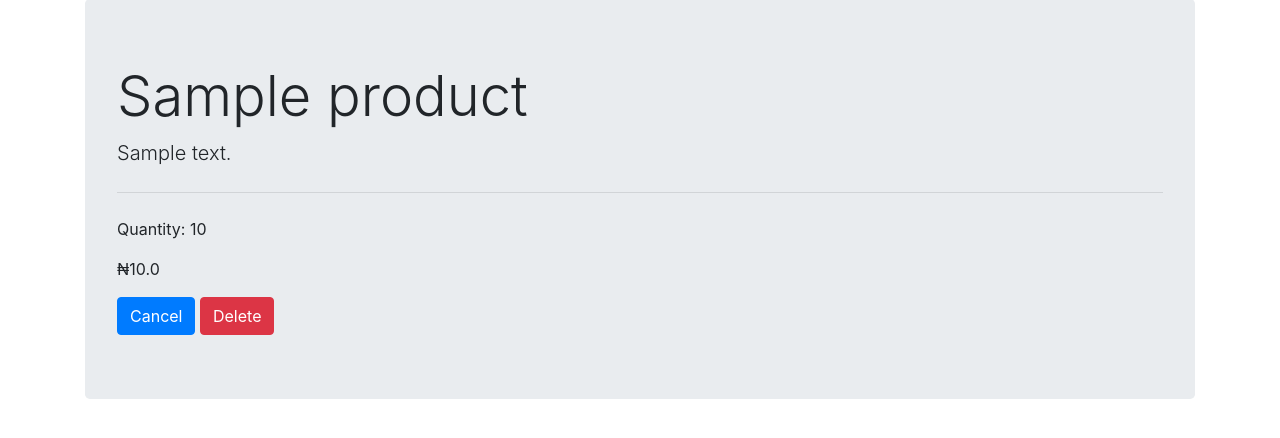
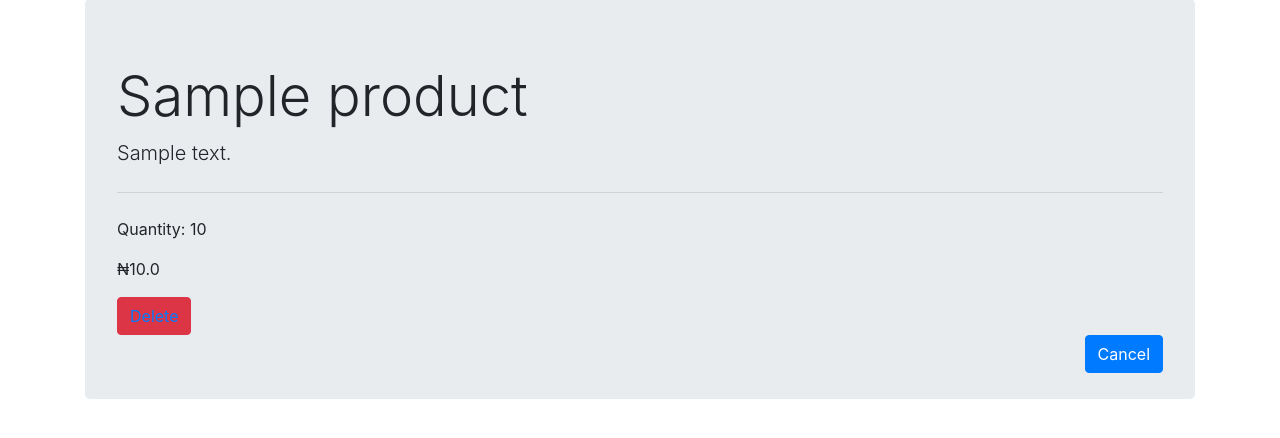
Before and after one commit to olaniyi900/try_django, a Django app: page /product/delete/1/ in a window 1280 px wide. Shown: the part 73-511 px from the top of the page. Run offline with Django 3.2, Linux system fonts and the light colour scheme; tables that the repository leaves empty hold one stand-in row (values such as "Sample post"); data that the repository does not hold is empty; some libraries are stand-ins or nearby versions.

Commit message:
delete product work patairly

```diff
--- a/blog/product/templates/product/product_delete.html
+++ b/blog/product/templates/product/product_delete.html
@@ -1,15 +1,17 @@
-{% extends 'base.html' %}
-{% block title_block %}
-delete product
-{% endblock  %}
-{% block content %}
+{% extends 'base.html' %} {% block title_block %} delete product {% endblock %} {% block content %}
 <div class="jumbotron mt-2">
     <h1 class="display-4">{{ product.name }}</h1>
     <p class="lead">{{ product.description }}</p>
     <hr class="my-4">
     <p>Quantity: {{ product.quantity }}</p>
     <p>&#8358;{{ product.price }}</p>
-        <a href="{% url 'product_home' %}" class="btn btn-primary">Cancel</a>
-        <a href="{% url 'product_home' %}" class="btn btn-danger">Delete</a>
+    <form action="{% url 'product_delete' product.id %}" method="post">
+        {% csrf_token %}
+
+        <button class="btn btn-danger" type="submit"><a href="{% url 'product_home' %}">Delete</a></button>
+
+    </form>
+    <a href="{% url 'product_home' %}" class="btn btn-primary float-right">Cancel</a>
+
 </div>
-{% endblock  %}
+{% endblock %}
--- a/blog/product/views.py
+++ b/blog/product/views.py
@@ -58,10 +58,11 @@ def product_update(request, p_id):
 
 def product_delete(request, p_id):
     qs = Product.objects.get(pk=p_id)
+    qs.delete()
 
     template_name = 'product/product_delete.html'
     context = {
-        'product': qs
-    }
+            'product': qs
+        }
 
     return render(request, template_name, context)
```
Also changed, not shown: blog/db.sqlite3. Lines whose indentation alone changed are shown as unchanged.
